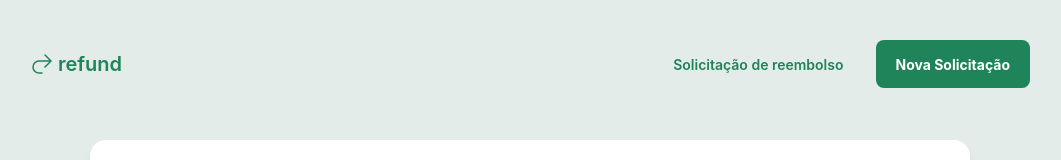
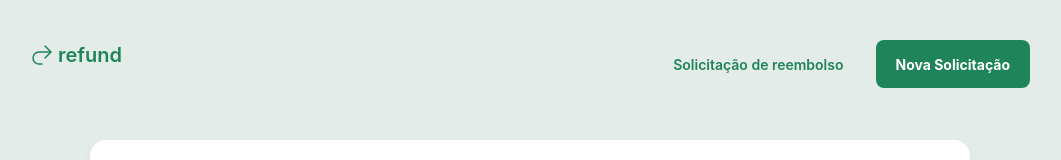
Before and after one commit to YasminFerrariDias/RefundSystem, a React (Vite) app: page / in a window 1280 px wide. Shown: the top 160 px of the page, without its empty margins (110-1171 px from the left). Built offline with nearby package versions, Linux system fonts and the light colour scheme.

Commit message:
Atualização de rotas no header

```diff
--- a/src/layout/components/Header.tsx
+++ b/src/layout/components/Header.tsx
@@ -3,17 +3,22 @@ import { Icon } from "../../components/Icon/Icon";
 import { Text } from "../../components/Text/Text";
 import { NavLink } from "../../components/NavLink";
 import { ButtonContainer } from "../../components/Button/ButtonContainer/ButtonContainer";
-import {Link} from "react-router-dom";
+import { Link } from "react-router-dom";
 export function Header() {
   return (
     <div className="bg-gray-400 w-full p-10 pl-35 pr-35 flex justify-between">
+
+      <Link to="/">
         <div className="flex gap-1 items-center">
           <Icon icon={HiArrowUturnRight} size="md" iconColor="green100"></Icon>
           <Text size="lg" decoration="semibold" textColor="green100">refund</Text>
         </div>
+      </Link>
+
       <div className="flex gap-8 items-center">
+        <Link to="/">
           <NavLink link="#" text="Solicitação de reembolso" isActive />
-
+        </Link>
 
         <Link to="/NewRefund">
           <ButtonContainer text="Nova Solicitação" textColor="white" decoration="bold" />
```
Lines whose indentation alone changed are shown as unchanged.
